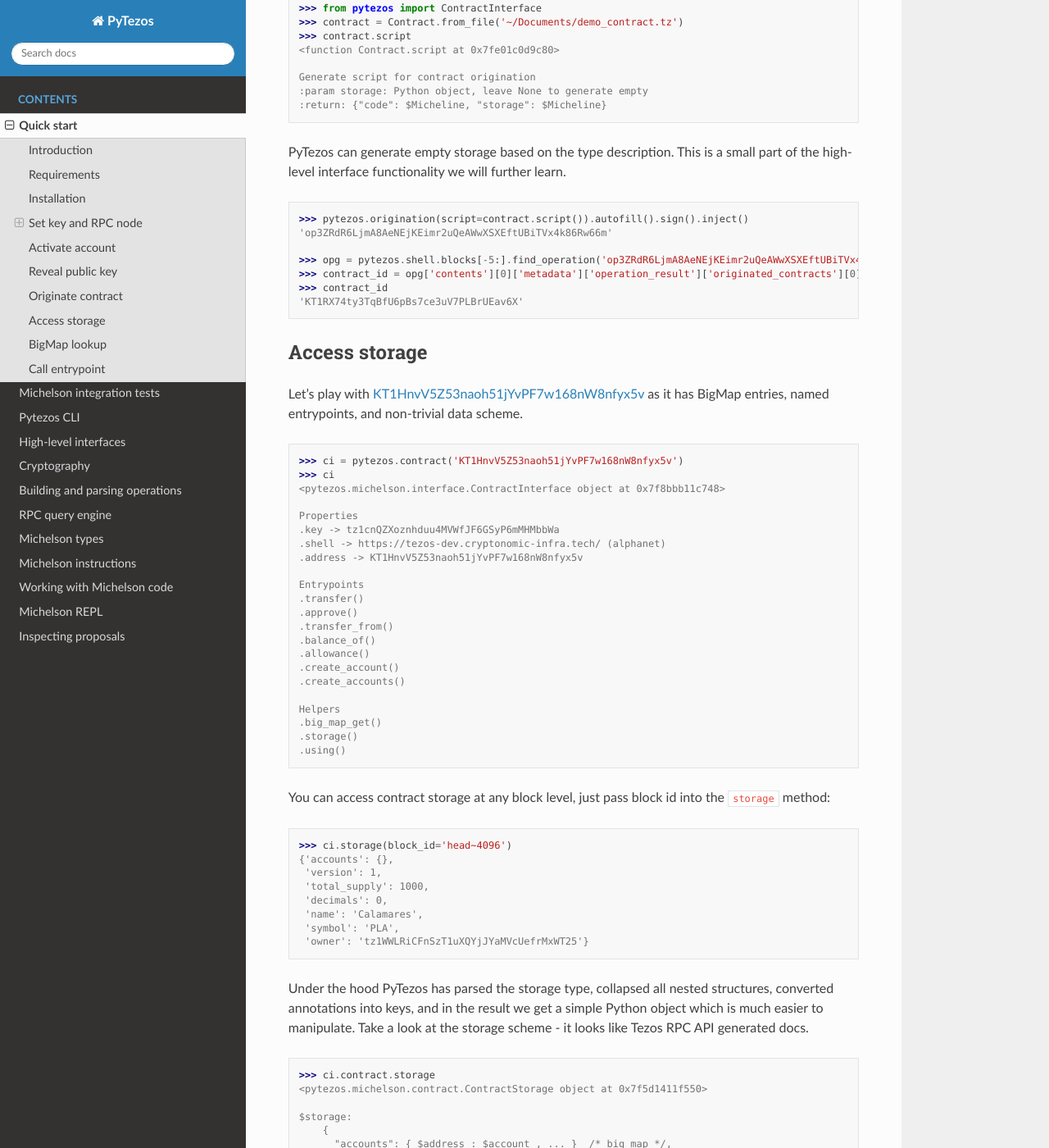
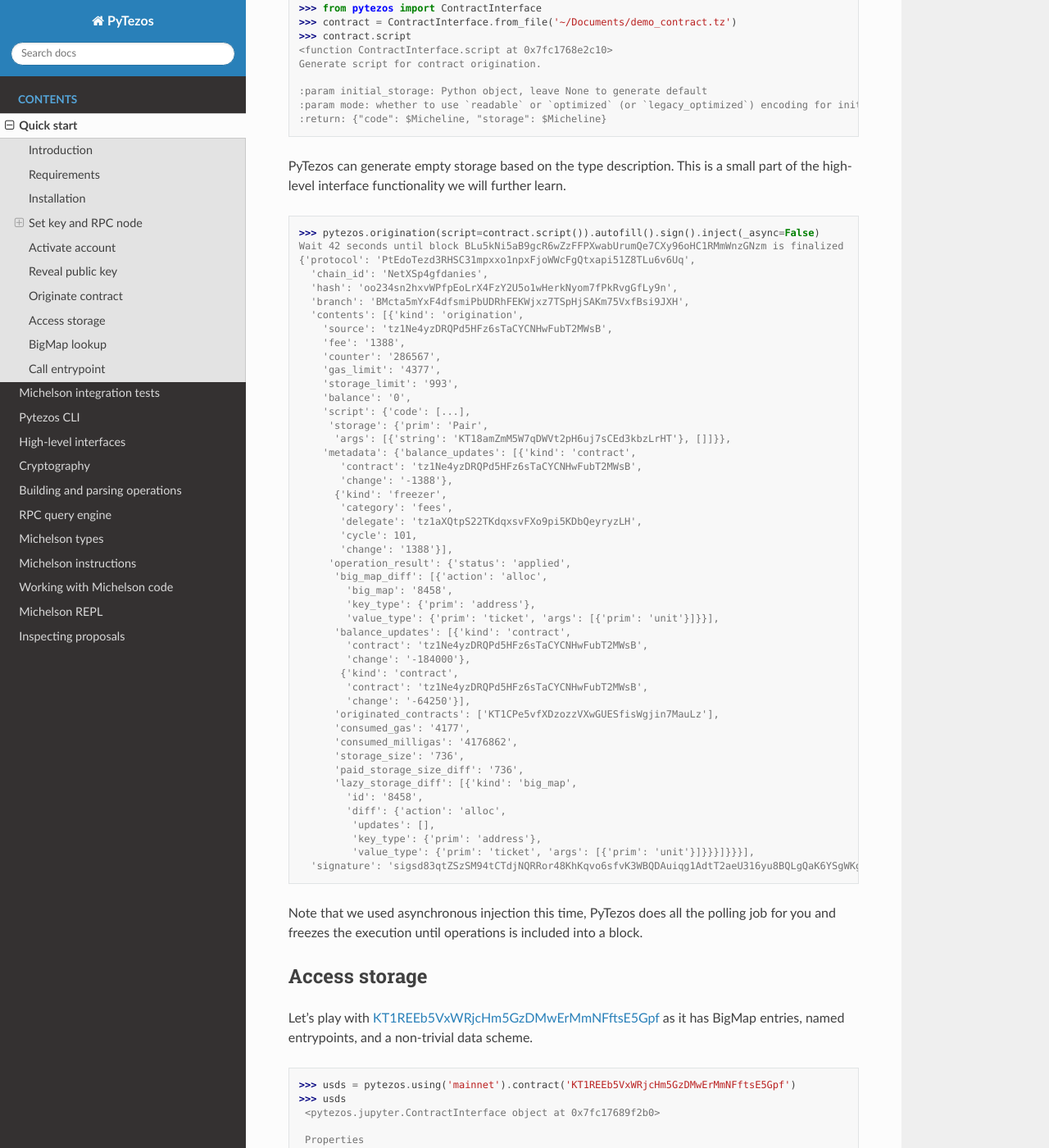
Before and after one commit to murbard/pytezos, a Sphinx documentation site: the page built from docs/source/quick_start.rst, in a window 1280 px wide and 1400 px high, scrolled down 6125 px. Shown: the whole window at 82% size. Built offline with Sphinx 7.4.7 and the Read the Docs theme 2.0.0, drawn with Linux system fonts in a browser that asks for light colours; some of the changed text lies outside the part shown.

Commit message:
Fixup(big_map): query value with attached context

```diff
--- a/docs/source/quick_start.rst
+++ b/docs/source/quick_start.rst
@@ -321,12 +321,13 @@
 .. code-block:: python
 
    >>> from pytezos import ContractInterface
-   >>> contract = Contract.from_file('~/Documents/demo_contract.tz')
+   >>> contract = ContractInterface.from_file('~/Documents/demo_contract.tz')
    >>> contract.script
-   <function Contract.script at 0x7fe01c0d9c80>
+   <function ContractInterface.script at 0x7fc1768e2c10>
+   Generate script for contract origination.
 
-   Generate script for contract origination
-   :param storage: Python object, leave None to generate empty
+   :param initial_storage: Python object, leave None to generate default
+   :param mode: whether to use `readable` or `optimized` (or `legacy_optimized`) encoding for initial storage
    :return: {"code": $Micheline, "storage": $Micheline}
 
 PyTezos can generate empty storage based on the type description. This is a small part of the high-level interface
@@ -334,139 +335,233 @@
 
 .. code-block:: python
 
-   >>> pytezos.origination(script=contract.script()).autofill().sign().inject()
-   'op3ZRdR6LjmA8AeNEjKEimr2uQeAWwXSXEftUBiTVx4k86Rw66m'
+   >>> pytezos.origination(script=contract.script()).autofill().sign().inject(_async=False)
+   Wait 42 seconds until block BLu5kNi5aB9gcR6wZzFFPXwabUrumQe7CXy96oHC1RMmWnzGNzm is finalized
+   {'protocol': 'PtEdoTezd3RHSC31mpxxo1npxFjoWWcFgQtxapi51Z8TLu6v6Uq',
+     'chain_id': 'NetXSp4gfdanies',
+     'hash': 'oo234sn2hxvWPfpEoLrX4FzY2U5o1wHerkNyom7fPkRvgGfLy9n',
+     'branch': 'BMcta5mYxF4dfsmiPbUDRhFEKWjxz7TSpHjSAKm75VxfBsi9JXH',
+     'contents': [{'kind': 'origination',
+       'source': 'tz1Ne4yzDRQPd5HFz6sTaCYCNHwFubT2MWsB',
+       'fee': '1388',
+       'counter': '286567',
+       'gas_limit': '4377',
+       'storage_limit': '993',
+       'balance': '0',
+       'script': {'code': [...],
+        'storage': {'prim': 'Pair',
+         'args': [{'string': 'KT18amZmM5W7qDWVt2pH6uj7sCEd3kbzLrHT'}, []]}},
+       'metadata': {'balance_updates': [{'kind': 'contract',
+          'contract': 'tz1Ne4yzDRQPd5HFz6sTaCYCNHwFubT2MWsB',
+          'change': '-1388'},
+         {'kind': 'freezer',
+          'category': 'fees',
+          'delegate': 'tz1aXQtpS22TKdqxsvFXo9pi5KDbQeyryzLH',
+          'cycle': 101,
+          'change': '1388'}],
+        'operation_result': {'status': 'applied',
+         'big_map_diff': [{'action': 'alloc',
+           'big_map': '8458',
+           'key_type': {'prim': 'address'},
+           'value_type': {'prim': 'ticket', 'args': [{'prim': 'unit'}]}}],
+         'balance_updates': [{'kind': 'contract',
+           'contract': 'tz1Ne4yzDRQPd5HFz6sTaCYCNHwFubT2MWsB',
+           'change': '-184000'},
+          {'kind': 'contract',
+           'contract': 'tz1Ne4yzDRQPd5HFz6sTaCYCNHwFubT2MWsB',
+           'change': '-64250'}],
+         'originated_contracts': ['KT1CPe5vfXDzozzVXwGUESfisWgjin7MauLz'],
+         'consumed_gas': '4177',
+         'consumed_milligas': '4176862',
+         'storage_size': '736',
+         'paid_storage_size_diff': '736',
+         'lazy_storage_diff': [{'kind': 'big_map',
+           'id': '8458',
+           'diff': {'action': 'alloc',
+            'updates': [],
+            'key_type': {'prim': 'address'},
+            'value_type': {'prim': 'ticket', 'args': [{'prim': 'unit'}]}}}]}}}],
+     'signature': 'sigsd83qtZSzSM94tCTdjNQRRor48KhKqvo6sfvK3WBQDAuiqg1AdtT2aeU316yu8BQLgQaK6YSgWKgLSNuAApHgsVHvin9s'}
 
-   >>> opg = pytezos.shell.blocks[-5:].find_operation('op3ZRdR6LjmA8AeNEjKEimr2uQeAWwXSXEftUBiTVx4k86Rw66m')
-   >>> contract_id = opg['contents'][0]['metadata']['operation_result']['originated_contracts'][0]
-   >>> contract_id
-   'KT1RX74ty3TqBfU6pBs7ce3uV7PLBrUEav6X'
+Note that we used asynchronous injection this time, PyTezos does all the polling job for you and freezes the execution until operations is included into a block.
 
 Access storage
 --------------
 
-Let's play with `KT1HnvV5Z53naoh51jYvPF7w168nW8nfyx5v <https://better-call.dev/alpha/KT1HnvV5Z53naoh51jYvPF7w168nW8nfyx5v/operations>`_
-as it has BigMap entries, named entrypoints, and non-trivial data scheme.
+Let's play with `KT1REEb5VxWRjcHm5GzDMwErMmNFftsE5Gpf <https://better-call.dev/mainnet/KT1REEb5VxWRjcHm5GzDMwErMmNFftsE5Gpf/operations>`_
+as it has BigMap entries, named entrypoints, and a non-trivial data scheme.
 
 .. code-block:: python
 
-   >>> ci = pytezos.contract('KT1HnvV5Z53naoh51jYvPF7w168nW8nfyx5v')
-   >>> ci
-   <pytezos.michelson.interface.ContractInterface object at 0x7f8bbb11c748>
+   >>> usds = pytezos.using('mainnet').contract('KT1REEb5VxWRjcHm5GzDMwErMmNFftsE5Gpf')
+   >>> usds
+    <pytezos.jupyter.ContractInterface object at 0x7fc17689f2b0>
 
-   Properties
-   .key -> tz1cnQZXoznhduu4MVWfJF6GSyP6mMHMbbWa
-   .shell -> https://tezos-dev.cryptonomic-infra.tech/ (alphanet)
-   .address -> KT1HnvV5Z53naoh51jYvPF7w168nW8nfyx5v
+    Properties
+    .key  # tz1Ne4yzDRQPd5HFz6sTaCYCNHwFubT2MWsB
+    .shell  # https://mainnet-tezos.giganode.io/ (mainnet)
+    .address  # KT1REEb5VxWRjcHm5GzDMwErMmNFftsE5Gpf
+    .block_id  # head
+    .storage  # access storage data at block `block_id`
+    .parameter  # root entrypoint
 
-   Entrypoints
-   .transfer()
-   .approve()
-   .transfer_from()
-   .balance_of()
-   .allowance()
-   .create_account()
-   .create_accounts()
+    Entrypoints
+    .accept_ownership()
+    .burn()
+    .call_FA2()
+    .balance_of()
+    .transfer()
+    .update_operators()
+    .change_master_minter()
+    .change_pauser()
+    .configure_minter()
+    .mint()
+    .pause()
+    .permit()
+    .remove_minter()
+    .set_expiry()
+    .set_transferlist()
+    .transfer_ownership()
+    .unpause()
+    .default()
 
-   Helpers
-   .big_map_get()
-   .storage()
-   .using()
+    Helpers
+    .big_map_get()
+    .create_from()
+    .from_context()
+    .from_file()
+    .from_micheline()
+    .from_michelson()
+    .operation_result()
+    .originate()
+    .program()
+    .script()
+    .to_file()
+    .to_micheline()
+    .to_michelson()
+    .using()
 
-You can access contract storage at any block level, just pass block id into the ``storage`` method:
+You can access contract storage at any block level, just pass block id into the ``using`` method:
 
 .. code-block:: python
 
-   >>> ci.storage(block_id='head~4096')
-   {'accounts': {},
-    'version': 1,
-    'total_supply': 1000,
-    'decimals': 0,
-    'name': 'Calamares',
-    'symbol': 'PLA',
-    'owner': 'tz1WWLRiCFnSzT1uXQYjJYaMVcUefrMxWT25'}
+   >>> usds.using(block_id='head~10').storage()
+    {'default_expiry': 300000,
+     'ledger': -1,
+     'metadata': -2,
+     'minting_allowances': {'tz1PNsHbJRejCnnYzbsQ1CR8wUdEQqVjWen1': 999989000000,
+      'tz1i2tE6hic2ASe9Kvy85ar5hGSSc58bYejT': 999985800000},
+     'operators': -3,
+     'paused': False,
+     'permit_counter': 0,
+     'permits': -4,
+     'roles': {'master_minter': 'tz1i2tE6hic2ASe9Kvy85ar5hGSSc58bYejT',
+      'owner': 'tz1i2tE6hic2ASe9Kvy85ar5hGSSc58bYejT',
+      'pauser': 'tz1i2tE6hic2ASe9Kvy85ar5hGSSc58bYejT',
+      'pending_owner': None},
+     'total_supply': 20200000,
+     'transferlist_contract': None}
 
 Under the hood PyTezos has parsed the storage type, collapsed all nested structures, converted annotations into keys,
-and in the result we get a simple Python object which is much easier to manipulate. Take a look at the storage scheme -
-it looks like Tezos RPC API generated docs.
+and in the result we get a simple Python object which is much easier to manipulate.
+You can also access child elements by name or index (depending on the underlying Michelson type).
+In order to see type definition, just remove the trailing brackets:
 
 .. code-block:: python
 
-   >>> ci.contract.storage
-   <pytezos.michelson.contract.ContractStorage object at 0x7f5d1411f550>
+   >>> usds.storage['ledger']
+    <pytezos.contract.data.ContractData object at 0x7f21aaeaca30>
 
-   $storage:
-       {
-         "accounts": { $address : $account , ... }  /* big_map */,
-         "version": $nat,
-         "total_supply": $nat,
-         "decimals": $nat,
-         "name": string,
-         "symbol": string,
-         "owner": $address
-       }
+    Properties
+    .key  # tz1Ne4yzDRQPd5HFz6sTaCYCNHwFubT2MWsB
+    .shell  # https://mainnet-tezos.giganode.io/ (mainnet)
+    .address  # KT1REEb5VxWRjcHm5GzDMwErMmNFftsE5Gpf
+    .block_id  # head
+    .path  # /ledger
 
-   $account:
-       {
-         "balance": $nat,
-         "allowances": { $address : $nat , ... }
-       }
+    Builtin
+    ()  # get as Python object
+    [key]  # access child elements by name or index
 
-   $nat:
-       int  /* Natural number */
+    Typedef
+    $ledger:
+        { address: nat, … } || int /* Big_map ID */
 
-   $address:
-       string  /* Base58 encoded `tz` or `KT` address */
+    $address:
+        str  /* Base58 encoded `tz` or `KT` address */
+
+    $nat:
+        int  /* Natural number */
 
 
-   Helpers
-   .big_map_decode()
-   .big_map_diff_decode()
-   .big_map_query()
-   .decode()
-   .default()
-   .encode()
+    Helpers
+    .decode()
+    .dummy()
+    .encode()
+    .to_micheline()
+    .to_michelson()
+
+
 
 BigMap lookup
 -------------
 
-It looks like we are talking about some token,
-let's take a peek at the `better-call.dev <https://better-call.dev/alpha/KT1HnvV5Z53naoh51jYvPF7w168nW8nfyx5v/operations>`_
-and query balance for an account from the big map.
+The approach described in the previous section also works for lazy storage, here's how you can access Big_map values:
 
 .. code-block:: python
 
-   >>> ci.big_map_get('KT1FxfNNcmdEs3n38E1o2GcXhikmpGkyARDq')
-   {'balance': 45, 'allowances': {}}
+   >>> usds.storage['ledger']['tz1PNsHbJRejCnnYzbsQ1CR8wUdEQqVjWen1']()
+   11000000
 
 Pretty cool, hah?
 
 Call entrypoint
 ---------------
 
+In the previous example we queried a token balance for a particular owner.
 We can do the same using special entrypoint ``balance_of``. Let's give a look at the interface:
 
 .. code-block:: python
 
-   >>> ci.balance_of
-   <pytezos.michelson.interface.ContractEntrypoint object at 0x7f4f0cc76e48>
+   >>> usds.balance_of
+    <pytezos.contract.entrypoint.ContractEntrypoint object at 0x7f4789170dc0>
 
-   Properties
-   .key  # tz1cnQZXoznhduu4MVWfJF6GSyP6mMHMbbWa
-   .shell  # https://tezos-dev.cryptonomic-infra.tech/ (alphanet)
-   .address  # KT1HnvV5Z53naoh51jYvPF7w168nW8nfyx5v
+    Properties
+    .key  # tz1Ne4yzDRQPd5HFz6sTaCYCNHwFubT2MWsB
+    .shell  # https://mainnet-tezos.giganode.io/ (mainnet)
+    .address  # KT1REEb5VxWRjcHm5GzDMwErMmNFftsE5Gpf
+    .block_id  # head
+    .entrypoint  # balance_of
 
-   $kwargs:
-       {
-         "address": $address,
-         "nat_contract": $contract (nat)
-       }
+    Builtin
+    (*args, **kwargs)  # build transaction parameters (see typedef)
 
-   $contract:
-       string  /* Base58 encoded `KT` address */
+    Typedef
+    $balance_of:
+        {
+          "requests": [ $requests_item, … ],
+          "callback": contract ($callback_param)
+        }
 
-   $address:
-       string  /* Base58 encoded `tz` or `KT` address */
+    $callback_param:
+        list (pair (pair %request (address %owner) (nat %token_id)) (nat %balance))
+
+    $requests_item:
+        {
+          "owner": address,
+          "token_id": nat
+        }
+
+    $address:
+        str  /* Base58 encoded `tz` or `KT` address */
+
+    $nat:
+        int  /* Natural number */
+
+
+    Helpers
+    .decode()
+    .encode()
 
 Apparently, we need to pass an address which balance we want to retrieve and a contract address having a single ``nat``
 parameter which will receive the balance (this is how view methods work in michelson).
```
Also changed, not shown: 7 other files.
